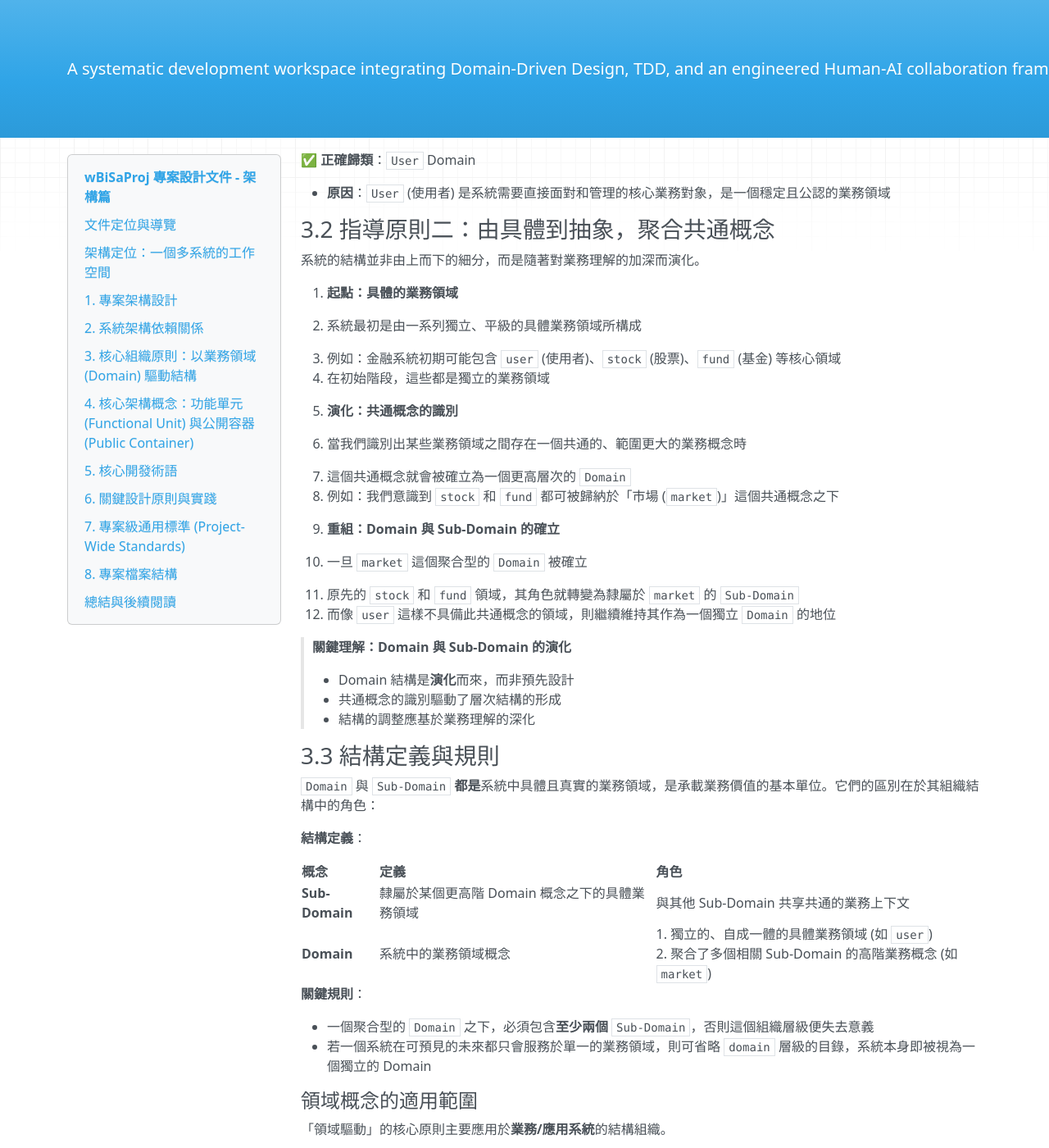
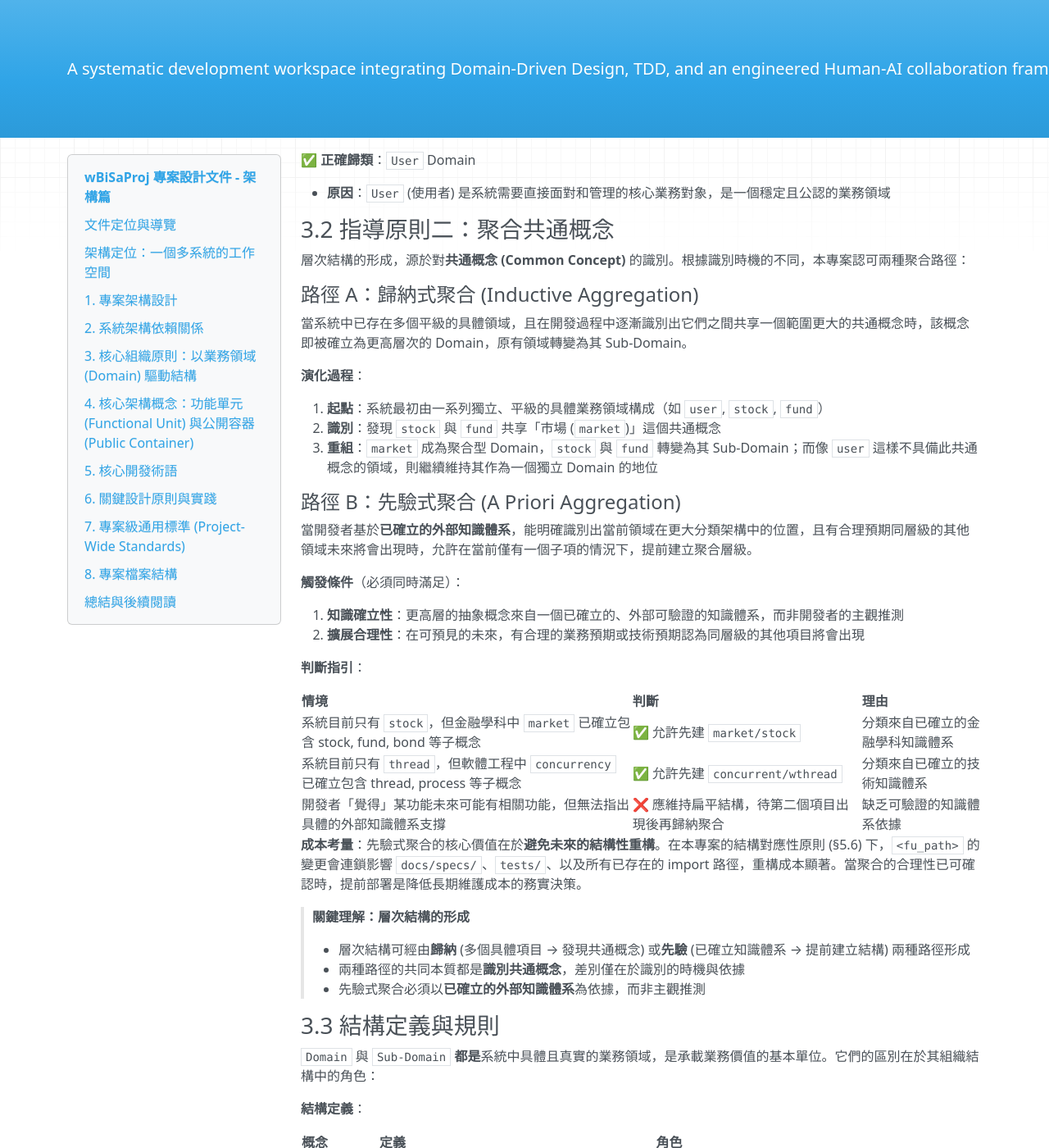
Before and after one commit to Wanini0209/wBiSaProj, an MkDocs documentation site: the page built from docs/PROJECT_DESIGN-ARCHITECTURE.md, in a window 1280 px wide and 1400 px high, scrolled down 6197 px. Shown: the whole window at 82% size. Built offline with MkDocs 1.6.1, drawn with Linux system fonts in a browser that asks for light colours; nearby versions of some CDN libraries; some of the changed text lies outside the part shown.

Commit message:
docs(project): introduce dual-track aggregation mechanism for domain hierarchy
Refactor Section 3.2 of PROJECT_DESIGN-ARCHITECTURE.md to replace the
single inductive evolution model with a dual-track aggregation mechanism:

- Path A (Inductive Aggregation): formalize the existing bottom-up
  approach where common concepts emerge from multiple concrete domains
- Path B (A Priori Aggregation): allow pre-establishing aggregate
  hierarchy when backed by an established external knowledge system,
  with explicit trigger conditions and a judgment guide table
- Add cost justification: avoiding structural refactoring under the
  structural correspondence principle (Section 5.6)
- Extend aggregation principles to Toolkit hierarchy in libraries
- Update Section 3.3 key rules to differentiate minimum sub-domain
  requirements per aggregation path

Align writing guide templates with the new dual-track mechanism:
- sys-biz-overview.md: update Aggregate type guidance and rules
- sys-ds-overview.md: update Aggregate type guidance

```diff
--- a/docs/PROJECT_DESIGN-ARCHITECTURE.md
+++ b/docs/PROJECT_DESIGN-ARCHITECTURE.md
@@ -291,33 +291,44 @@ graph TD
 
 - **原因**：`User` (使用者) 是系統需要直接面對和管理的核心業務對象，是一個穩定且公認的業務領域
 
-### 3.2 指導原則二：由具體到抽象，聚合共通概念
+### 3.2 指導原則二：聚合共通概念
 
-系統的結構並非由上而下的細分，而是隨著對業務理解的加深而演化。
+層次結構的形成，源於對**共通概念 (Common Concept)** 的識別。根據識別時機的不同，本專案認可兩種聚合路徑：
 
-1. **起點：具體的業務領域**
+#### 路徑 A：歸納式聚合 (Inductive Aggregation)
 
-   - 系統最初是由一系列獨立、平級的具體業務領域所構成
-   - 例如：金融系統初期可能包含 `user` (使用者)、`stock` (股票)、`fund` (基金) 等核心領域
-   - 在初始階段，這些都是獨立的業務領域
+當系統中已存在多個平級的具體領域，且在開發過程中逐漸識別出它們之間共享一個範圍更大的共通概念時，該概念即被確立為更高層次的 Domain，原有領域轉變為其 Sub-Domain。
 
-2. **演化：共通概念的識別**
+**演化過程**：
 
-   - 當我們識別出某些業務領域之間存在一個共通的、範圍更大的業務概念時
-   - 這個共通概念就會被確立為一個更高層次的 `Domain`
-   - 例如：我們意識到 `stock` 和 `fund` 都可被歸納於「市場 (`market`)」這個共通概念之下
+1. **起點**：系統最初由一系列獨立、平級的具體業務領域構成（如 `user`, `stock`, `fund`）
+2. **識別**：發現 `stock` 與 `fund` 共享「市場 (`market`)」這個共通概念
+3. **重組**：`market` 成為聚合型 Domain，`stock` 與 `fund` 轉變為其 Sub-Domain；而像 `user` 這樣不具備此共通概念的領域，則繼續維持其作為一個獨立 Domain 的地位
 
-3. **重組：Domain 與 Sub-Domain 的確立**
+#### 路徑 B：先驗式聚合 (A Priori Aggregation)
 
-   - 一旦 `market` 這個聚合型的 `Domain` 被確立
-   - 原先的 `stock` 和 `fund` 領域，其角色就轉變為隸屬於 `market` 的 `Sub-Domain`
-   - 而像 `user` 這樣不具備此共通概念的領域，則繼續維持其作為一個獨立 `Domain` 的地位
+當開發者基於**已確立的外部知識體系**，能明確識別出當前領域在更大分類架構中的位置，且有合理預期同層級的其他領域未來將會出現時，允許在當前僅有一個子項的情況下，提前建立聚合層級。
 
-> **關鍵理解：Domain 與 Sub-Domain 的演化**
+**觸發條件**（必須同時滿足）：
+
+1. **知識確立性**：更高層的抽象概念來自一個已確立的、外部可驗證的知識體系，而非開發者的主觀推測
+2. **擴展合理性**：在可預見的未來，有合理的業務預期或技術預期認為同層級的其他項目將會出現
+
+**判斷指引**：
+
+| 情境 | 判斷 | 理由 |
+|:-----|:-----|:-----|
+| 系統目前只有 `stock`，但金融學科中 `market` 已確立包含 stock, fund, bond 等子概念 | ✅ 允許先建 `market/stock` | 分類來自已確立的金融學科知識體系 |
+| 系統目前只有 `thread`，但軟體工程中 `concurrency` 已確立包含 thread, process 等子概念 | ✅ 允許先建 `concurrent/wthread` | 分類來自已確立的技術知識體系 |
+| 開發者「覺得」某功能未來可能有相關功能，但無法指出具體的外部知識體系支撐 | ❌ 應維持扁平結構，待第二個項目出現後再歸納聚合 | 缺乏可驗證的知識體系依據 |
+
+**成本考量**：先驗式聚合的核心價值在於**避免未來的結構性重構**。在本專案的結構對應性原則 (§5.6) 下，`<fu_path>` 的變更會連鎖影響 `docs/specs/`、`tests/`、以及所有已存在的 import 路徑，重構成本顯著。當聚合的合理性已可確認時，提前部署是降低長期維護成本的務實決策。
+
+> **關鍵理解：層次結構的形成**
 >
-> - Domain 結構是**演化**而來，而非預先設計
-> - 共通概念的識別驅動了層次結構的形成
-> - 結構的調整應基於業務理解的深化
+> - 層次結構可經由**歸納** (多個具體項目 → 發現共通概念) 或**先驗** (已確立知識體系 → 提前建立結構) 兩種路徑形成
+> - 兩種路徑的共同本質都是**識別共通概念**，差別僅在於識別的時機與依據
+> - 先驗式聚合必須以**已確立的外部知識體系**為依據，而非主觀推測
 
 ### 3.3 結構定義與規則
 
@@ -332,16 +343,29 @@ graph TD
 
 **關鍵規則**：
 
-- 一個聚合型的 `Domain` 之下，必須包含**至少兩個** `Sub-Domain`，否則這個組織層級便失去意義
+- **歸納式聚合 (§3.2 路徑 A)**：一個聚合型的 `Domain` 之下，必須包含**至少兩個** `Sub-Domain`，否則這個組織層級便失去意義
+- **先驗式聚合 (§3.2 路徑 B)**：若聚合概念來自已確立的外部知識體系，且擴展預期合理，則允許聚合型 `Domain` 在初期僅包含**一個** `Sub-Domain`
 - 若一個系統在可預見的未來都只會服務於單一的業務領域，則可省略 `domain` 層級的目錄，系統本身即被視為一個獨立的 Domain
 
 #### 領域概念的適用範圍
 
-「領域驅動」的核心原則主要應用於**業務/應用系統**的結構組織。
+「領域驅動」的核心組織原則（包含 §3.2 的雙軌聚合機制與 §3.3 的關鍵規則）主要應用於**業務/應用系統**的結構組織。
 
 然而，對於結構較為複雜的**資料源系統**，同樣可以採用 Domain/Sub-domain 的概念進行內部劃分。例如，一個提供金融數據的資料源系統，其內部可劃分為 `market` (市場行情)、`finance` (公司財報) 等不同領域。
 
 若資料源系統功能單一，則可將其整體視為一個獨立的 Domain。
+
+#### Toolkit 的層次結構
+
+**函式庫 (Library)** 中的 `Toolkit` 雖以技術概念而非業務領域進行分類，但其層次結構的形成遵循與 Domain/Sub-Domain **相同的聚合原則**（§3.2 的雙軌聚合機制與 §3.3 的關鍵規則同等適用）。
+
+| Domain 語境 | Toolkit 語境 | 範例 |
+|:------------|:-------------|:-----|
+| Domain (聚合型) | Toolkit (聚合型) | `concurrent`, `security` |
+| Sub-Domain | Sub-Toolkit | `wthread`, `crypto` |
+| 業務知識體系 | 技術知識體系 | 金融學科 → 軟體工程 / 資訊安全 |
+
+**範例**：`concurrent` 是軟體工程中已確立的技術分類，涵蓋 thread、process 等子概念。即使初期僅封裝 `wthread`，基於先驗式聚合 (§3.2 路徑 B)，直接規劃 `wutils/concurrent/wthread` 是合理的。
 
 ### 3.4 Feature 的歸屬原則
 
```
Also changed, not shown: docs/standards/writing-guides/architecture/sys-biz-overview.md (+3 -3 lines), docs/standards/writing-guides/architecture/sys-ds-overview.md (+1 -1 lines).
